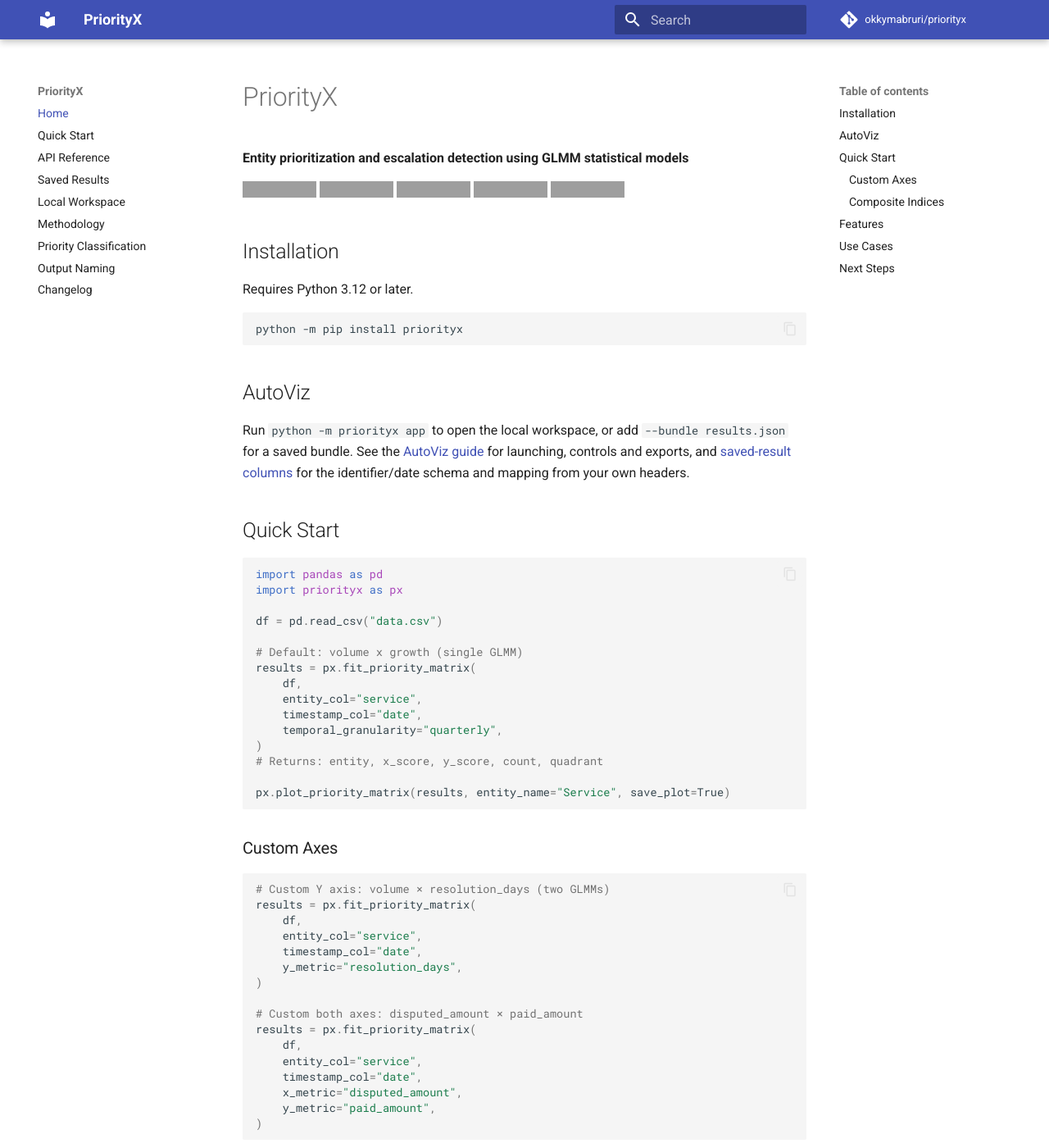
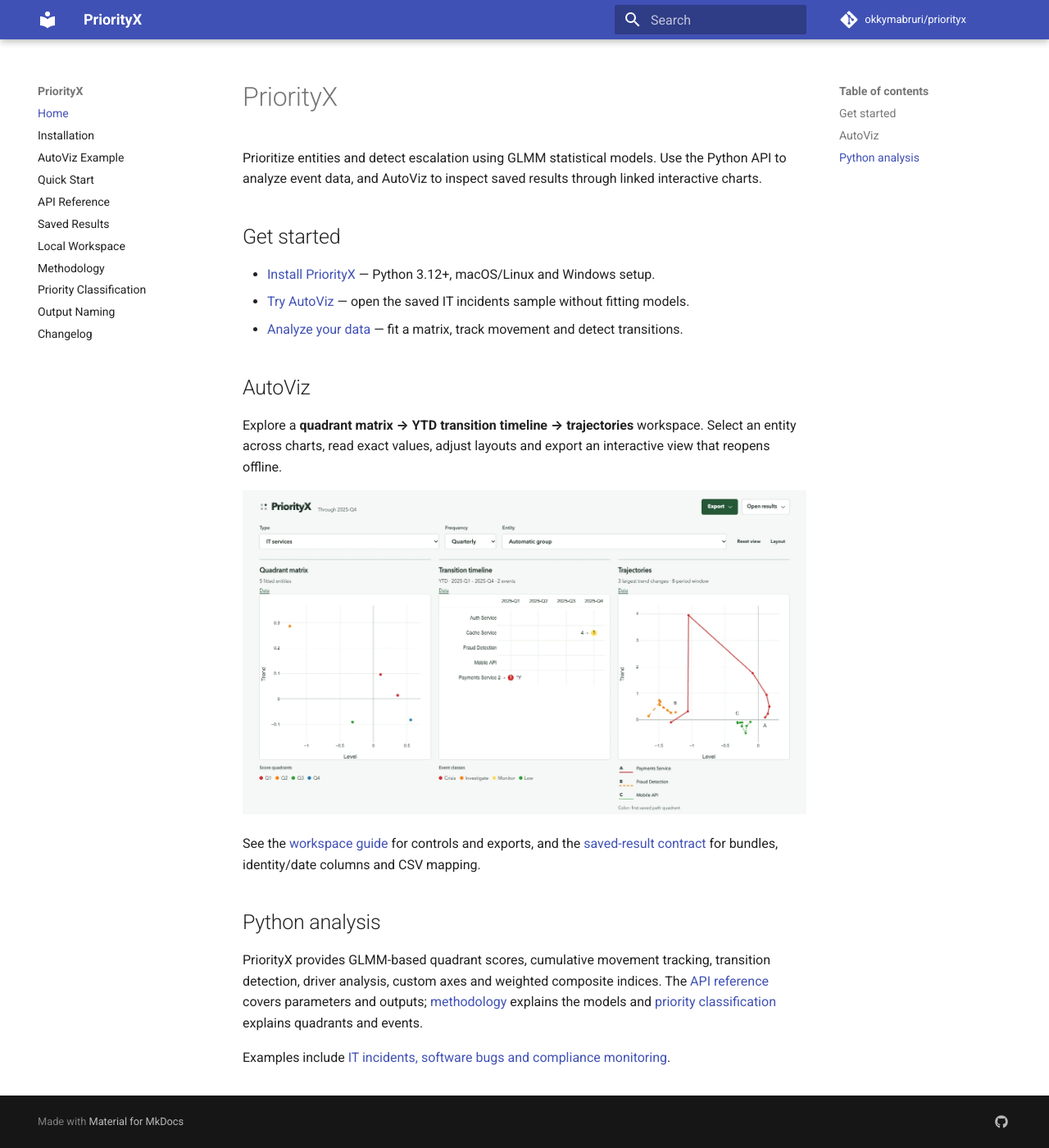
Before and after one commit to okkymabruri/priorityx, an MkDocs documentation site: the page built from docs/index.md, in a window 1280 px wide and 1400 px high. Shown: the whole window at 82% size. Built offline with MkDocs 1.6.1 and Material for MkDocs 9.7.7, drawn with Linux system fonts in a browser that asks for light colours; comment, search, counter and statistics services are not loaded; some of the changed text lies outside the part shown; grey boxes are pictures that could not be loaded.

Commit message:
Restructure README and add a saved AutoViz example

````diff
--- /dev/null
+++ b/docs/autoviz-example.md
@@ -0,0 +1,72 @@
+# AutoViz example: IT incidents
+
+Open existing saved results from PriorityX's [IT incidents example](https://github.com/okkymabruri/priorityx/tree/main/examples/incidents)
+to explore all three charts without running an analysis.
+
+![AutoViz with the IT services sample, a 2025 YTD timeline and three recent trajectories.](assets/autoviz-incidents.webp)
+
+## Open the sample
+
+[Install PriorityX](installation.md), then save the
+[example bundle](https://raw.githubusercontent.com/okkymabruri/priorityx/main/examples/autoviz/incidents-quarterly.json)
+as `incidents-quarterly.json`. Run the command from the folder where you saved it:
+
+```sh
+python -m priorityx app --bundle incidents-quarterly.json
+```
+
+If you have this repository locally, use
+`python -m priorityx app --bundle examples/autoviz/incidents-quarterly.json`
+from its root. On Windows without environment activation, replace `python` with
+`.\.venv\Scripts\python.exe`.
+
+## Explore the charts
+
+1. **Compare the five services.** The workspace opens on **IT services** and
+   **Quarterly**, through **2025-Q4**. The matrix shows each service's saved
+   level/trend scores at that snapshot.
+2. **Inspect an event and its path.** Select **Payments Service** using **Entity**
+   or its matrix point. Its timeline includes a **2025-Q1** event; its trajectory
+   shows the recent saved path. The timeline displays Q1–Q4 of the saved year,
+   while the trajectory window spans the latest eight quarters.
+3. **Read exact values.** Open **View data** and switch between Matrix, Timeline
+   and Trajectories. **Clear selection** restores the automatic group of up to
+   three paths; **Reset view** restores the chart ranges.
+4. **Adjust and reopen.** Open **Layout**, change panel height and apply it.
+   Choose **Export → Save offline HTML**, then open that file after stopping the
+   Python app. Selection, chart views and applied settings travel with the file.
+
+The sample contains Quarterly results only. Add a Monthly dataset to your own
+bundle to enable that frequency; the app does not invent or resample results.
+See the [workspace guide](app.md) for complete controls and export behavior.
+
+## Data and provenance
+
+The bundle is a five-service extract of existing saved analytical outputs from
+the repository's IT incidents example. Its services are Auth Service, Cache
+Service, Fraud Detection, Mobile API and Payments Service.
+
+| Saved table | Sample contents |
+|---|---|
+| Matrix | 5 service scores, snapshot 2025-Q4 |
+| Movement | 60 points: all 12 quarters from 2023-Q1 through 2025-Q4 for each service |
+| Transitions | All 10 saved events for those services across the full history |
+
+The existing saved trajectory export contains these five services; the original
+matrix and transition exports contain 16. The sample keeps the matching matrix
+and event rows and every saved movement row for the five available histories.
+It preserves saved scores, periods, quadrants and events without refitting or
+changing the source files. The 2025 YTD display includes two events; earlier
+events remain in the bundle for full-history preparation.
+
+Source basenames and SHA-256 hashes are embedded in the bundle. The saved source
+files are `priority_matrix-service-Q.csv`, `trajectories-service-Q.csv` and
+`transitions-service-Q.csv` from the incidents example. Their original fit version
+was not recorded; the bundle's producer version identifies the packaging step.
+This is a demonstration of existing saved results, not a benchmark or a new fit.
+
+For your data, follow [the saved-result contract](saved-results.md#required-columns).
+The raw event columns for the incidents analysis are `service` and `opened_at`;
+AutoViz instead reads saved `entity`, `quarter` and `transition_quarter` fields,
+with `as_of` dating the matrix snapshot. Other data sources can use their own
+columns in a caller adapter; these example names are not app requirements.
--- a/docs/index.md
+++ b/docs/index.md
@@ -1,116 +1,33 @@
 # PriorityX
 
-**Entity prioritization and escalation detection using GLMM statistical models**
+Prioritize entities and detect escalation using GLMM statistical models.
+Use the Python API to analyze event data, and AutoViz to inspect saved results
+through linked interactive charts.
 
-[![PyPI version](https://badge.fury.io/py/priorityx.svg)](https://badge.fury.io/py/priorityx)
-[![Downloads](https://static.pepy.tech/badge/priorityx)](https://pepy.tech/project/priorityx)
-[![Tests](https://github.com/okkymabruri/priorityx/workflows/Tests/badge.svg)](https://github.com/okkymabruri/priorityx/actions)
-[![Python](https://img.shields.io/badge/python-3.12+-blue.svg)](https://www.python.org/downloads/)
-[![License](https://img.shields.io/badge/License-MIT-yellow.svg)](https://opensource.org/licenses/MIT)
+## Get started
 
-## Installation
-
-Requires Python 3.12 or later.
-
-```bash
-python -m pip install priorityx
-```
+- [Install PriorityX](installation.md) — Python 3.12+, macOS/Linux and Windows setup.
+- [Try AutoViz](autoviz-example.md) — open the saved IT incidents sample without fitting models.
+- [Analyze your data](quickstart.md) — fit a matrix, track movement and detect transitions.
 
 ## AutoViz
 
-Run `python -m priorityx app` to open the local workspace, or add
-`--bundle results.json` for a saved bundle. See the [AutoViz guide](app.md) for
-launching, controls and exports, and [saved-result columns](saved-results.md#required-columns)
-for the identifier/date schema and mapping from your own headers.
+Explore a **quadrant matrix → YTD transition timeline → trajectories** workspace.
+Select an entity across charts, read exact values, adjust layouts and export an
+interactive view that reopens offline.
 
-## Quick Start
+![AutoViz showing the saved IT services example.](assets/autoviz-incidents.webp)
 
-```python
-import pandas as pd
-import priorityx as px
+See the [workspace guide](app.md) for controls and exports, and the
+[saved-result contract](saved-results.md) for bundles, identity/date columns
+and CSV mapping.
 
-df = pd.read_csv("data.csv")
+## Python analysis
 
-# Default: volume x growth (single GLMM)
-results = px.fit_priority_matrix(
-    df,
-    entity_col="service",
-    timestamp_col="date",
-    temporal_granularity="quarterly",
-)
-# Returns: entity, x_score, y_score, count, quadrant
+PriorityX provides GLMM-based quadrant scores, cumulative movement tracking,
+transition detection, driver analysis, custom axes and weighted composite indices.
+The [API reference](api-reference.md) covers parameters and outputs;
+[methodology](methodology.md) explains the models and
+[priority classification](priority_classification.md) explains quadrants and events.
 
-px.plot_priority_matrix(results, entity_name="Service", save_plot=True)
-```
-
-### Custom Axes
-
-```python
-# Custom Y axis: volume × resolution_days (two GLMMs)
-results = px.fit_priority_matrix(
-    df,
-    entity_col="service",
-    timestamp_col="date",
-    y_metric="resolution_days",
-)
-
-# Custom both axes: disputed_amount × paid_amount
-results = px.fit_priority_matrix(
-    df,
-    entity_col="service",
-    timestamp_col="date",
-    x_metric="disputed_amount",
-    y_metric="paid_amount",
-)
-```
-
-### Composite Indices
-
-```python
-# Add entity metrics
-metrics = px.aggregate_entity_metrics(
-    df,
-    entity_col="service",
-    duration_start_col="opened_at",
-    duration_end_col="closed_at",
-    primary_col="exposure",
-    secondary_col="recovery",
-)
-results = results.merge(metrics, left_on="entity", right_on="service", how="left")
-
-# Add weighted indices: RI (Risk), SQI (Service Quality), EWI (Early Warning)
-results = px.add_priority_indices(
-    results,
-    volume_col="count",
-    growth_col="y_score",
-    severity_col="total_primary",
-    resolution_col="mean_duration",
-    recovery_col="secondary_to_primary_ratio",
-)
-
-# Top priority entities
-top_risks = results.nlargest(10, "EWI")
-```
-
-## Features
-
-- **GLMM-based priority matrix** (Q1–Q4) with entity-level intercept/slope insights
-- **Priority-based transition timeline** (Crisis / Investigate / Monitor / Low) with spike markers (`*X`, `*Y`, `*XY`)
-- **Cumulative movement tracking** and trajectory visualizations
-- **Transition driver analysis** that surfaces top subcategories causing quadrant shifts
-- **Deterministic seeding** option for reproducible GLMM runs (set `PRIORITYX_GLMM_SEED`)
-
-## Use Cases
-
-- Entity prioritization for operational and research workflows
-- IT incident triage
-- Software bug prioritization
-- Compliance violation monitoring
-- Performance monitoring and escalation detection
-
-## Next Steps
-
-- [Quick Start Guide](quickstart.md) — Full walkthrough
-- [API Reference](api-reference.md) — Function signatures and parameters
-- [Saved Results](saved-results.md) — Portable result bundles and explicit CSV imports
-- [Methodology](methodology.md) — Statistical background
+Examples include [IT incidents, software bugs and compliance monitoring](https://github.com/okkymabruri/priorityx/tree/main/examples).
--- a/mkdocs.yml
+++ b/mkdocs.yml
@@ -26,6 +26,8 @@
 
 nav:
   - Home: index.md
+  - Installation: installation.md
+  - AutoViz Example: autoviz-example.md
   - Quick Start: quickstart.md
   - API Reference: api-reference.md
   - Saved Results: saved-results.md
````
Also changed, not shown: README.md (+50 -172 lines), docs/app.md (+4 -1 lines), docs/changelog.md (+5 -0 lines), docs/installation.md (added, +71 -0 lines), docs/quickstart.md (+3 -6 lines), examples/README.md (+13 -9 lines), docs/assets/autoviz-incidents.webp (added), 1 other file.
